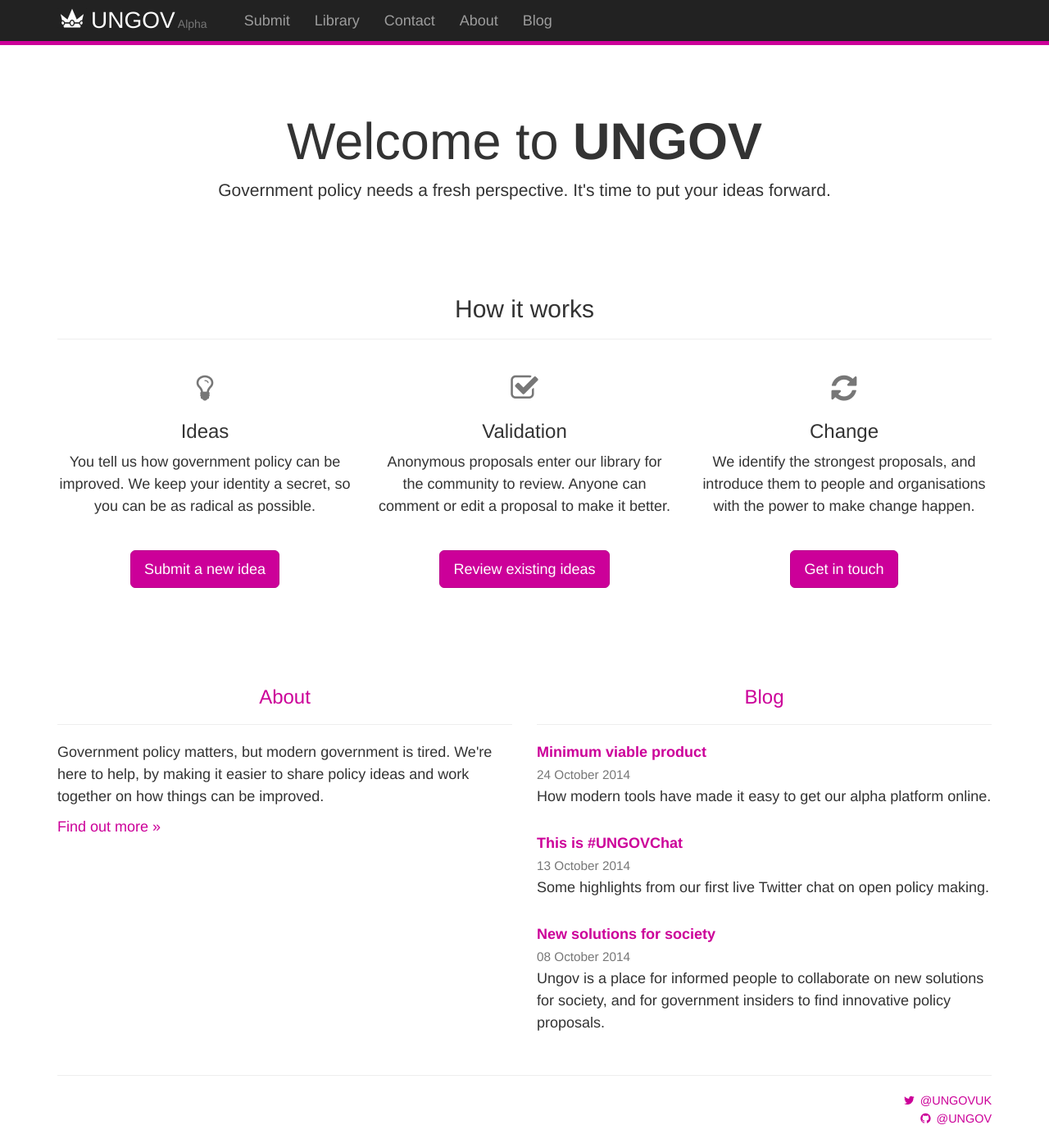
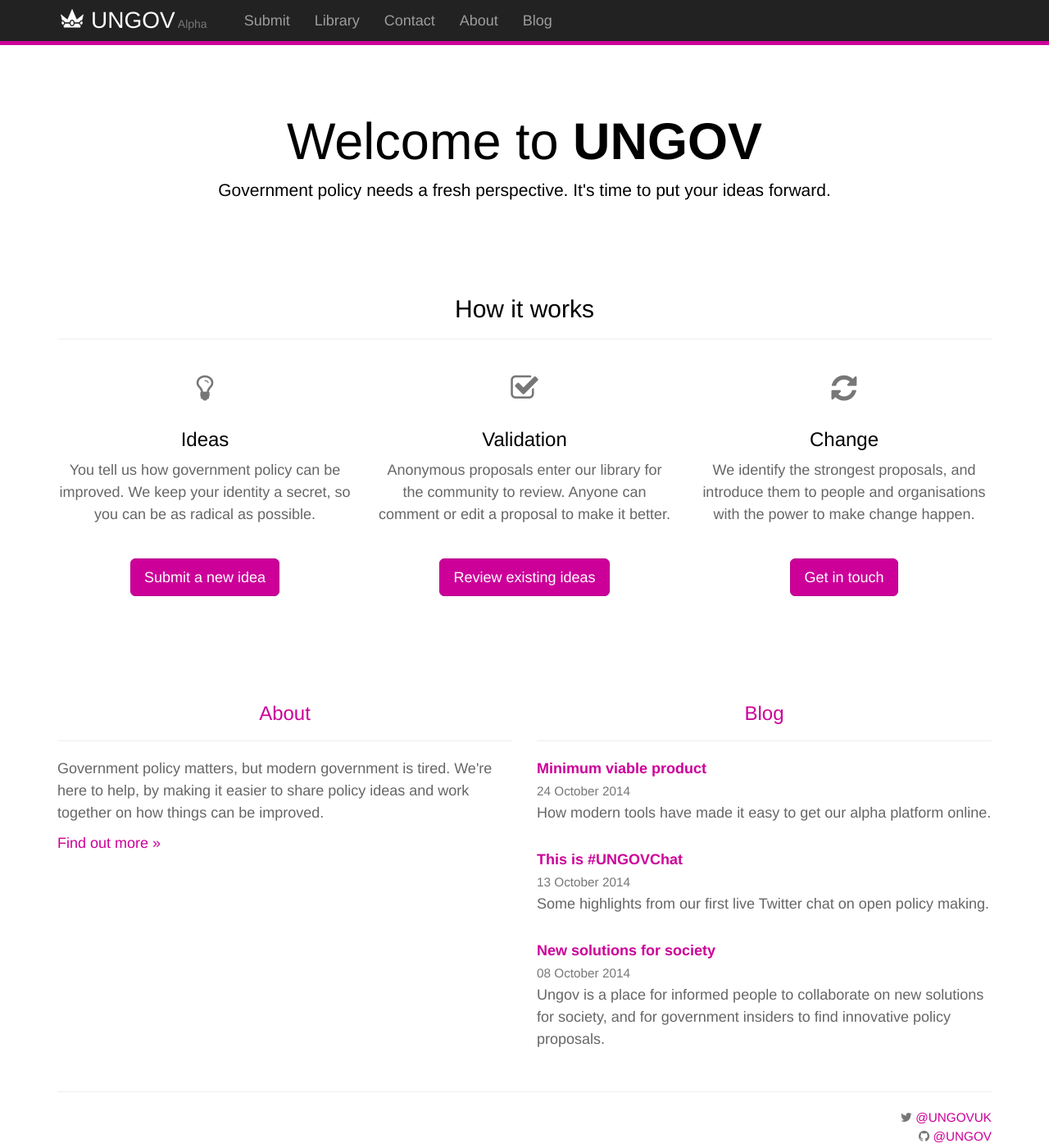
Before and after one commit to ungov/ungov.github.io, a Jekyll site: the page built from index.html, in a window 1280 px wide and 1400 px high. Shown: the whole window at 82% size. Built offline with Jekyll 4.4.1, drawn with Linux system fonts in a browser that asks for light colours; nearby versions of some CDN libraries.

Commit message:
Streamlined CSS

```diff
--- a/_includes/footer.html
+++ b/_includes/footer.html
@@ -1,4 +1,4 @@
-<div class="container footer">
+<div class="container">
 
   <div class="row">
 
@@ -15,8 +15,8 @@
     </div>
 
     <div class="col-md-4">
-      <p class="text-right"><i class="fa fa-fw fa-twitter primary"></i> <a href="https://twitter.com/ungovuk/">@UNGOVUK</a><br />
-      <i class="fa fa-fw fa-github primary"></i> <a href="https://github.com/ungov/">@UNGOV</a></p>
+      <p class="text-right small"><i class="fa fa-twitter text-muted"></i> <a href="https://twitter.com/ungovuk/">@UNGOVUK</a><br />
+      <i class="fa fa-github text-muted"></i> <a href="https://github.com/ungov/">@UNGOV</a></p>
     </div>
 
   </div>
--- /dev/null
+++ b/_includes/social-buttons.html
@@ -0,0 +1,6 @@
+<p>
+<a href="http://www.facebook.com/sharer/sharer.php?p[url]={{ page.url | prepend: site.url}}&[title]={{ page.title }}" target="_blank" class="btn btn-primary" title="Share on Facebook"><i class="fa fa-fw fa-facebook"></i></a>
+<a href="http://twitter.com/intent/tweet/?text={{ page.title }}&url={{ page.url | prepend: site.url}}&via=ungovuk" target="_blank" class="btn btn-primary" title="Share on Twitter"><i class="fa fa-fw fa-twitter"></i></a>
+<a href="https://plus.google.com/share?url={{ page.url | prepend: site.url}}" target="_blank" class="btn btn-primary"><i class="fa fa-fw fa-google-plus" title="Share on Google+"></i></a>
+<a href="http://www.linkedin.com/shareArticle?mini=true&url={{ page.url | prepend: site.url}}&title={{ page.title }}" target="_blank" class="btn btn-primary" title="Share on LinkedIn"><i class="fa fa-fw fa-linkedin"></i></a>
+</p>
--- a/css/main.scss
+++ b/css/main.scss
@@ -1,8 +1,8 @@
 ---
 # Only the main Sass file needs front matter (the dashes are enough)
 ---
+
 @charset "utf-8";
-@import url(http://fonts.googleapis.com/css?family=Lato:300,400,700);
 
 
 
@@ -10,90 +10,95 @@
 
 $base-font-family:  Helvetica, Arial, sans-serif;
 $base-font-size:    18px;
-$base-font-weight:  300;
+$base-font-weight:  normal;
+$base-font-color:   #666666;
+
 $base-line-height:  1.5;
-
-$base-font-color:   #333333;
 
 $brand-color:       #CC0099;
 $brand-color-hover: #FF0099;
 
-$brand-color-button: $brand-color;
-$brand-color-button-hover: #B8008A;
-$brand-color-button-outline: #B8008A;
-$brand-color-button-outline-hover: #A3007A;
-
-$background-light:  #FFFFFF;
-$background-medium: #F8F8F8;
-$background-dark:   #F0F0F0;
-
-$object-light:      #EEEEEE;
-$object-medium:     #E8E8E8;
-$object-dark:       #E0E0E0;
+$brand-color-button:                #CC0099;
+$brand-color-button-hover:          #B8008A;
+$brand-color-button-outline:        #B8008A;
+$brand-color-button-outline-hover:  #A3007A;
 
 $spacing-unit:      30px;
-
-
-
-// Import partials
-@import "base";
 
 
 
 // Base styles
 
 body {
-  padding-top: 70px;
+  padding-top:    70px;
   padding-bottom: $spacing-unit;
-  font-family: $base-font-family;
-  font-size:   $base-font-size;
-  font-weight: $base-font-weight;
-  line-height: $base-line-height;
-  color:       $base-font-color;
+  font-family:    $base-font-family;
+  font-size:      $base-font-size;
+  font-weight:    $base-font-weight;
+  color:          $base-font-color;
+  line-height:    $base-line-height;
 }
 
 h1, h2, h3, h4, h5, h6 {
   font-family: 'Helvetica Neue', Helvetica, Arial, sans-serif;
-}
-
-h4, h5, h6 {
-  margin-top: $spacing-unit;
-}
-
-a {
-  color: $brand-color;
-}
-
-a:hover {
-  color: $brand-color-hover;
+  color: #000000;
 }
 
 .lead {
   font-size: 125%;
-  font-weight: 400;
 }
 
-.blog-index-front, .library-index {
+.jumbotron {
+  color: #000000;
+  background-color: #FFFFFF;
+}
+
+a, a.btn-default {
+  color: $brand-color;
+}
+
+a:hover, a.btn-default:hover {
+  color: $brand-color-hover;
+}
+
+.btn-primary {
+  background-color: $brand-color-button;
+  border-color: $brand-color-button-outline;
+}
+
+.btn-primary:hover {
+  background-color: $brand-color-button-hover;
+  border-color: $brand-color-button-outline-hover;
+}
+
+
+
+// Spacing
+
+h3, h4, h5, h6 {
+  margin-top: $spacing-unit;
+}
+
+.btn-front {
+  margin-top: $spacing-unit;
   margin-bottom: $spacing-unit;
 }
 
-.blog-index {
-  margin-top: $spacing-unit * 2;
+.col-front {
+  margin-bottom: $spacing-unit * 2;
 }
 
-.primary {
-  color: $brand-color;
+.blog-index, .library-index {
+  margin-bottom: $spacing-unit;
 }
 
-a.btn-default {
-  color: $brand-color;
+.well h3 {
+  margin-top: $spacing-unit / 3;
 }
 
-a.btn-default:hover {
-  color: $brand-color-hover;
-}
 
-// Nav
+
+// Navbar
 
 .logo {
 
@@ -132,55 +137,3 @@ a.btn-default:hover {
     margin-left: 10px;
   }
 }
-
-
-
-// Splash
-
-.jumbotron {
-  background-color: $background-light;
-}
-
-.col-front {
-  margin-bottom: $spacing-unit * 2;
-}
-
-// Panels
-
-.panel {
-  margin-top: $spacing-unit;
-}
-
-.panel-body {
-  font-size: 80%;
-}
-
-
-
-// Buttons
-
-.btn-primary {
-  background-color: $brand-color-button;
-  border-color: $brand-color-button-outline;
-}
-
-.btn-primary:hover {
-  background-color: $brand-color-button-hover;
-  border-color: $brand-color-button-outline-hover;
-}
-
-.btn-front {
-  margin-top: $spacing-unit;
-  margin-bottom: $spacing-unit;
-}
-
-
-
-// Footer
-
-.footer {
-
-  color: #999999;
-  font-size: 80%;
-
-}
--- a/index.html
+++ b/index.html
@@ -59,7 +59,7 @@ layout: front
 
       {% for post in site.posts limit:3 %}
 
-      <p class="blog-index-front"><strong><a href="{{ post.url | prepend: site.baseurl }}">{{ post.title }}</a></strong><br />
+      <p class="blog-index"><strong><a href="{{ post.url | prepend: site.baseurl }}">{{ post.title }}</a></strong><br />
       <span class="text-muted"><small>{{ post.date | date: "%d %B %Y" }}</small></span><br />
       {{ post.excerpt }}</p>
 
--- a/pages/blog.html
+++ b/pages/blog.html
@@ -15,7 +15,7 @@ disqus-comment-count: true
 
       {% for post in site.posts %}
 
-        <h3 class="blog-index"><a href="{{ post.url }}">{{ post.title }}</a></h3>
+        <h3><a href="{{ post.url }}">{{ post.title }}</a></h3>
         <p><small><a href="{{ post.url | prepend: site.url | append: '#disqus_thread'}}"></a></small></p>
         <p class="text-muted"><small>{{ post.date | date: "%d %B %Y" }}</small></p>
 
```
Also changed, not shown: _layouts/library.html (+3 -8 lines), pages/about.md (+2 -2 lines), _sass/_base.scss (deleted).
